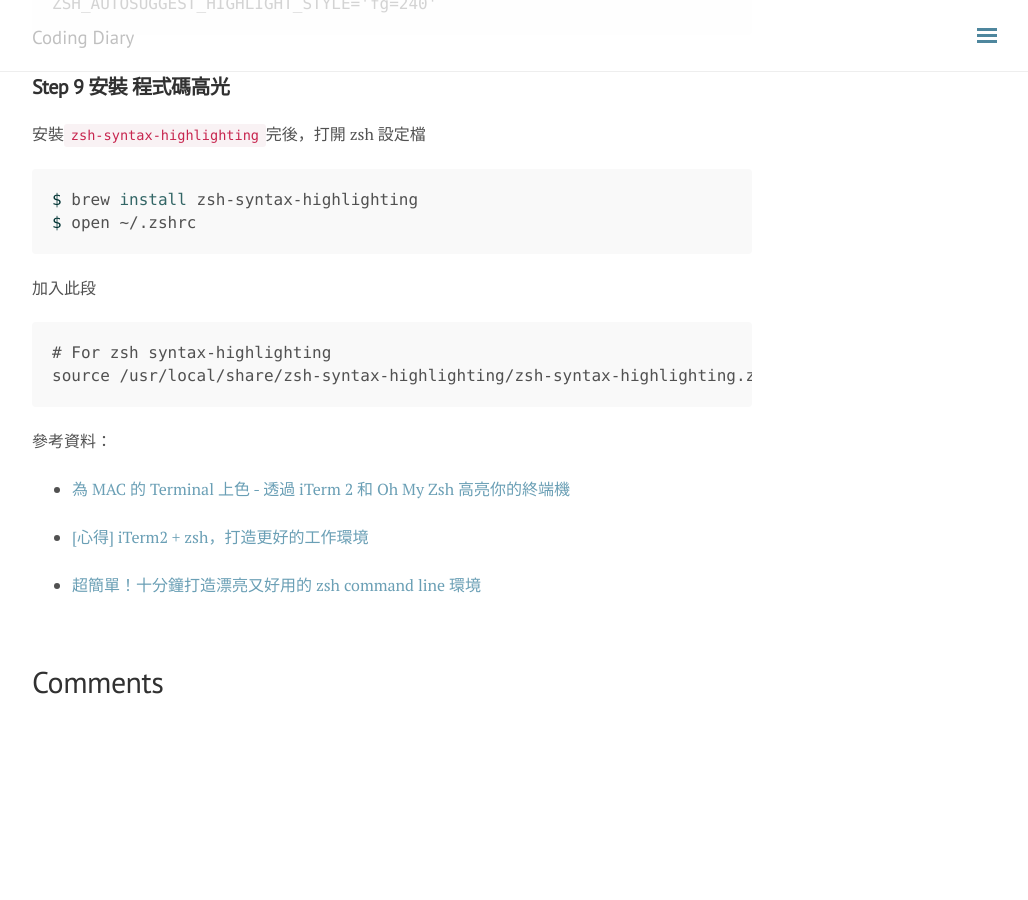
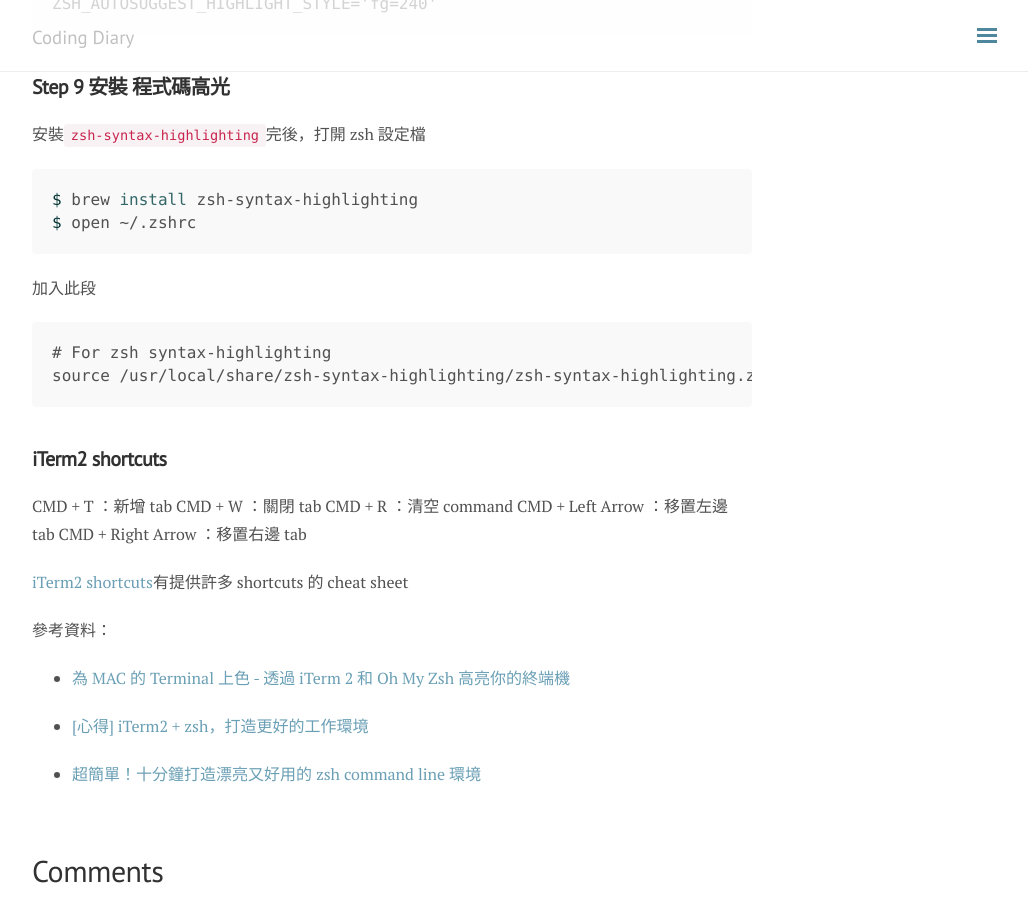
Before and after one commit to david8388/david8388.github.io, a Jekyll site: the page built from _posts/2019-06-20-Iterm2-Intro.md, in a window 1280 px wide and 900 px high, scrolled down 4064 px. Shown: the whole window, without its empty margins (248-1276 px from the left). Built offline with Jekyll 4.4.1, drawn with Linux system fonts in a browser that asks for light colours; nearby versions of some CDN libraries; comment, search, counter and statistics services are not loaded; before the commit the page ends 4775 px from its top, so only the background shows below that.

Commit message:
Add shortcut to 06-20.md

````diff
--- a/_posts/2019-06-20-Iterm2-Intro.md
+++ b/_posts/2019-06-20-Iterm2-Intro.md
@@ -135,6 +135,16 @@
 source /usr/local/share/zsh-syntax-highlighting/zsh-syntax-highlighting.zsh
 ```
 
+## iTerm2 shortcuts
+
+CMD + T ：新增 tab
+CMD + W ：關閉 tab
+CMD + R ：清空 command
+CMD + Left Arrow ：移置左邊 tab
+CMD + Right Arrow ：移置右邊 tab
+
+[iTerm2 shortcuts](https://gist.github.com/squarism/ae3613daf5c01a98ba3a)有提供許多 shortcuts 的 cheat sheet
+
 參考資料：
 
 - [為 MAC 的 Terminal 上色 - 透過 iTerm 2 和 Oh My Zsh 高亮你的終端機](https://pjchender.blogspot.com/2017/02/mac-terminal-iterm-2-oh-my-zsh.html)
````
